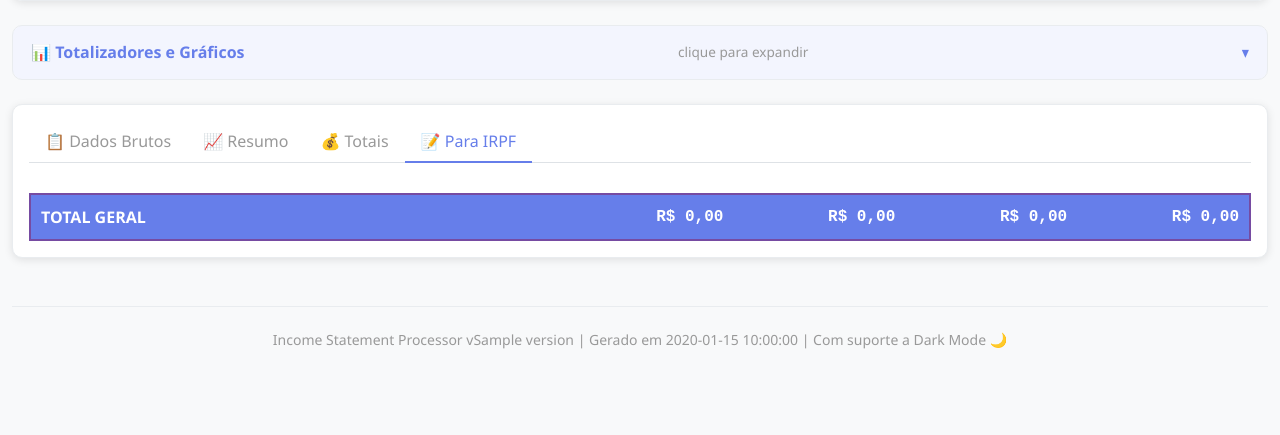
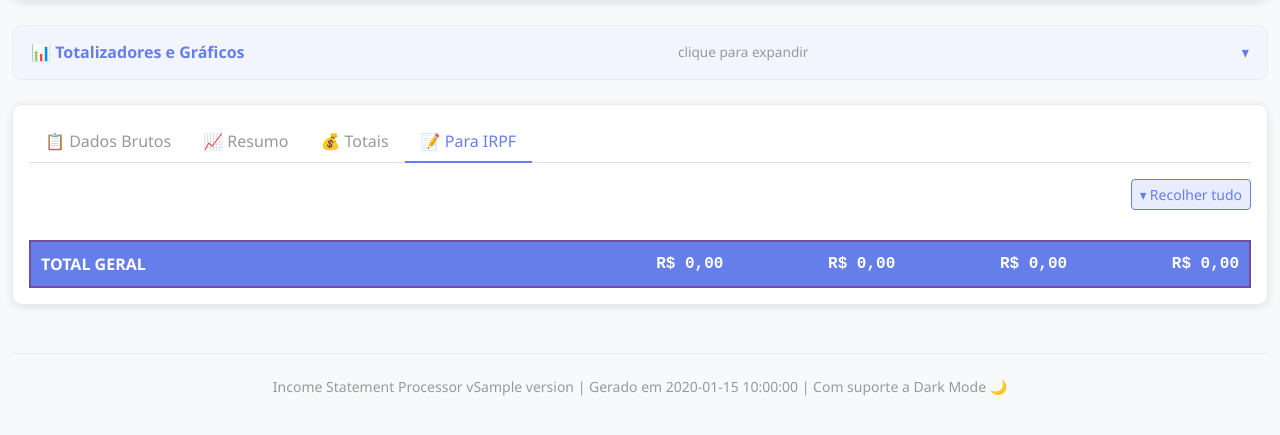
Before and after one commit to PedroPK/IncomeStatementProcessor, a Flask app: template src/templates/dashboard.html in a window 1280 px wide, after a click on "📝 Para IRPF". Shown: the part 224-659 px from the top of the page. Run offline with Flask 3, Linux system fonts and the light colour scheme; the template is opened without the code that fills it: most values are stand-ins (such as "Sample title", 1, 10 or a date in 2020); some libraries are stand-ins or nearby versions.

Commit message:
feat: add toggle button to collapse/expand all IRPF institution groups in dashboard
Closes #25

```diff
--- a/src/templates/dashboard.html
+++ b/src/templates/dashboard.html
@@ -762,6 +762,11 @@
 
                 <!-- Tab 4: Para IRPF -->
                 <div id="para-irpf" class="tab-content">
+                    <div class="d-flex justify-content-end mb-2">
+                        <button id="btn-toggle-irpf" class="btn btn-sm" style="background:rgba(102,126,234,0.15);border:1px solid var(--primary-color);color:var(--primary-color);" onclick="toggleAllIRPFInstitutions()">
+                            ▾ Recolher tudo
+                        </button>
+                    </div>
                     <div id="irpf-content"></div>
                 </div>
             </div>
@@ -856,6 +861,15 @@
                 style: 'currency',
                 currency: 'BRL'
             }).format(value);
+        }
+
+        // IRPF: collapse / expand all institution groups
+        function toggleAllIRPFInstitutions() {
+            const groups = document.querySelectorAll('#irpf-content .irpf-institution-group');
+            const btn = document.getElementById('btn-toggle-irpf');
+            const anyOpen = Array.from(groups).some(g => g.open);
+            groups.forEach(g => { g.open = !anyOpen; });
+            btn.textContent = anyOpen ? '▾ Expandir tudo' : '▾ Recolher tudo';
         }
 
         // Tab Switching
```
